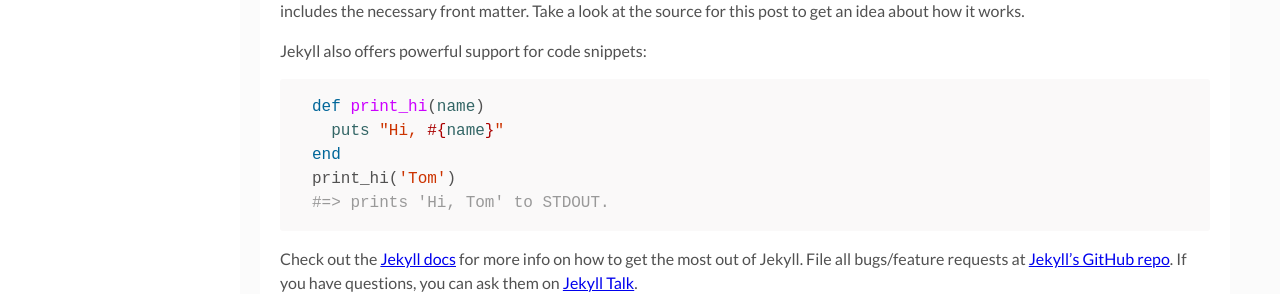
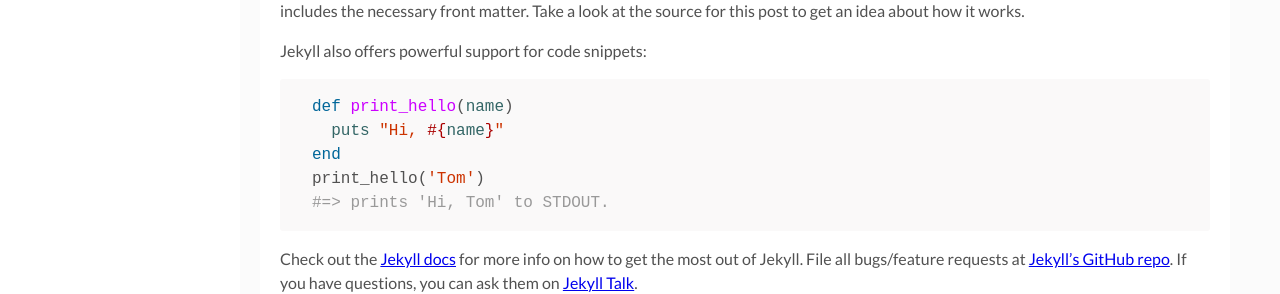
Before and after one commit to Tammy-Lee/Tammy-Lee.github.io, a Jekyll site: the page built from _posts/2017-04-06-welcome-to-jekyll.markdown, in a window 1280 px wide. Shown: the part 255-549 px from the top of the page. Built offline with Jekyll 4.4.1, drawn with Linux system fonts in a browser that asks for light colours; comment, search, counter and statistics services are not loaded.

Commit message:
Update 2017-04-06-welcome-to-jekyll.markdown

```diff
--- a/_posts/2017-04-06-welcome-to-jekyll.markdown
+++ b/_posts/2017-04-06-welcome-to-jekyll.markdown
@@ -12,10 +12,10 @@ To add new posts, simply add a file in the `_posts` directory that follows the c
 Jekyll also offers powerful support for code snippets:
 
 {% highlight ruby %}
-def print_hi(name)
+def print_hello(name)
   puts "Hi, #{name}"
 end
-print_hi('Tom')
+print_hello('Tom')
 #=> prints 'Hi, Tom' to STDOUT.
 {% endhighlight %}
 
```
